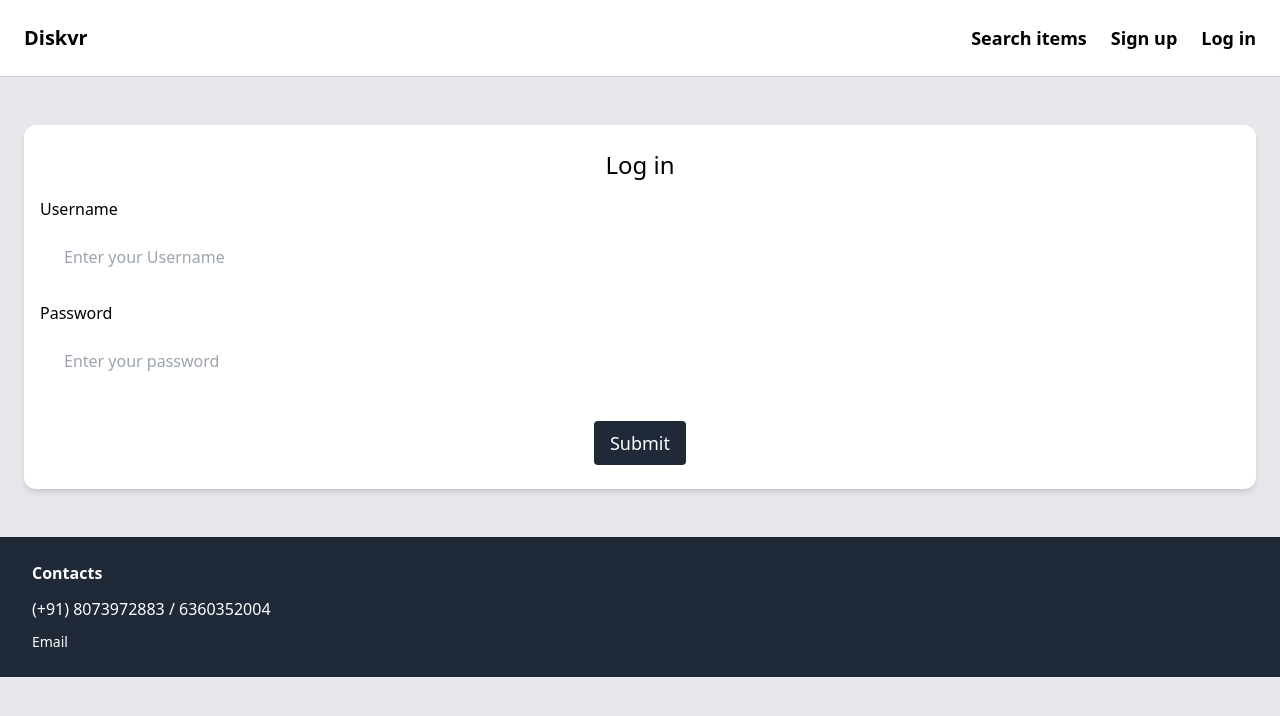
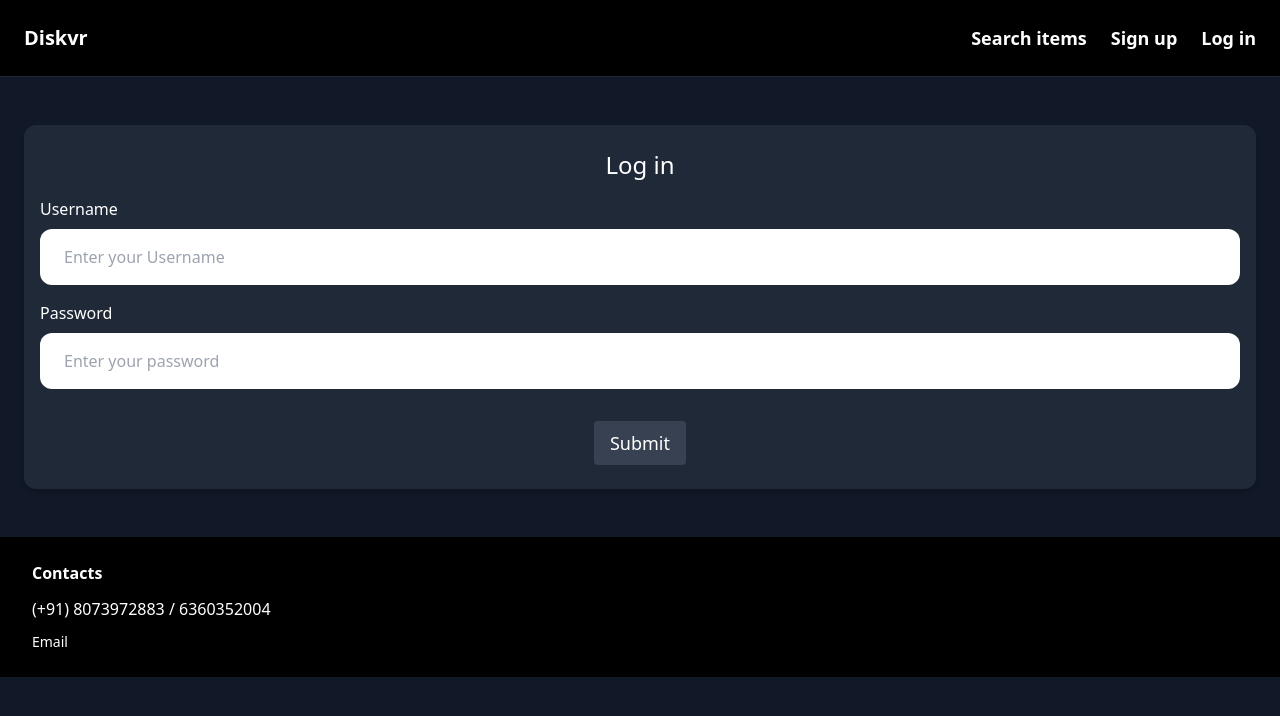
Before and after one commit to danieljkpraveen/Diskvr, a Django app: page /login/ in a window 1280 px wide. Shown: the top 716 px of the page. Run offline with Django 4.2, Linux system fonts and the light colour scheme.

Commit message:
dark mode interface

```diff
--- a/core/forms.py
+++ b/core/forms.py
@@ -20,7 +20,7 @@ class SignUpForm(UserCreationForm):
         widget=forms.TextInput(
             attrs= {
                 'placeholder': 'Enter your Username',
-                'class': 'w-full py-4 px-6 rounded-xl',
+                'class': 'w-full py-4 px-6 rounded-xl text-black',
             }
         )
     )
@@ -29,7 +29,7 @@ class SignUpForm(UserCreationForm):
         widget=forms.TextInput(
             attrs= {
                 'placeholder': 'Enter phone number',
-                'class': 'w-full py-4 px-6 rounded-xl',
+                'class': 'w-full py-4 px-6 rounded-xl text-black',
             }
         )
     )
@@ -38,7 +38,7 @@ class SignUpForm(UserCreationForm):
         widget=forms.EmailInput(
             attrs= {
                 'placeholder': 'Provide your Email ID',
-                'class': 'w-full py-4 px-6 rounded-xl',
+                'class': 'w-full py-4 px-6 rounded-xl text-black',
             }
         )
     )
@@ -46,7 +46,7 @@ class SignUpForm(UserCreationForm):
         widget=forms.PasswordInput(
             attrs= {
                 'placeholder': 'Enter unique password',
-                'class': 'w-full py-4 px-6 rounded-xl',
+                'class': 'w-full py-4 px-6 rounded-xl text-black',
             }
         )
     )
@@ -54,7 +54,7 @@ class SignUpForm(UserCreationForm):
         widget=forms.PasswordInput(
             attrs= {
                 'placeholder': 'Repeat password for confirmation',
-                'class': 'w-full py-4 px-6 rounded-xl',
+                'class': 'w-full py-4 px-6 rounded-xl text-black',
             }
         )
     )
@@ -65,7 +65,7 @@ class LoginForm(AuthenticationForm):
         widget=forms.TextInput(
             attrs= {
                 'placeholder': 'Enter your Username',
-                'class': 'w-full py-4 px-6 rounded-xl',
+                'class': 'w-full py-4 px-6 rounded-xl text-black',
             }
         )
     )
@@ -73,7 +73,7 @@ class LoginForm(AuthenticationForm):
         widget=forms.PasswordInput(
             attrs= {
                 'placeholder': 'Enter your password',
-                'class': 'w-full py-4 px-6 rounded-xl',
+                'class': 'w-full py-4 px-6 rounded-xl text-black',
             }
         )
     )
--- a/core/templates/core/base.html
+++ b/core/templates/core/base.html
@@ -6,6 +6,7 @@
   <link href="https://cdn.jsdelivr.net/npm/tailwindcss@2.2.7/dist/tailwind.min.css" rel="stylesheet">
   <title>{% block title %}{% endblock %} | Diskvr</title>
   <style>
+
     /* Custom styles for mobile optimization */
     @media (max-width: 640px) {
       .nav-links {
@@ -19,9 +20,9 @@
     }
   </style>
 </head>
-<body class="bg-gray-200">
+<body class="bg-gray-900">
 
-  <nav class="py-6 px-6 flex justify-between items-center border-b border-gray-300 bg-white">
+  <nav class="py-6 px-6 flex justify-between text-white items-center border-b border-gray-800 bg-black">
     <a href="/" class="text-xl font-semibold hover:text-blue-500">Diskvr</a>
     <div class="space-x-6 md:hidden">
       <button id="mobileMenuButton" class="text-lg font-semibold">
@@ -48,7 +49,7 @@
     {% endblock %}
   </div>
 
-  <footer class="py-6 px-4 sm:px-6 lg:px-8 flex flex-col md:flex-row justify-between bg-gray-800 h-auto md:h-[120px]">
+  <footer class="py-6 px-4 sm:px-6 lg:px-8 flex flex-col md:flex-row justify-between bg-black h-auto md:h-[120px]">
     <div class="w-full md:w-1/2 mt-4 md:mt-0">
         <h3 class="mb-3 font-semibold text-white">Contacts</h3>
         <ul class="space-y-2">
@@ -90,8 +91,7 @@
             window.open(whatsappLink, '_blank');
         }
     });
-});
-
+    });
   </script>
 
 </body>
--- a/core/templates/core/login.html
+++ b/core/templates/core/login.html
@@ -3,28 +3,28 @@
 {% block title %}Log in{% endblock %}
 
 {% block content %}
-<div class="w-full my-6 px-4 bg-white shadow-md rounded-xl p-6">
-    <h1 class="mb-4 text-xl md:text-2xl text-center">Log in</h1>
+<div class="w-full my-6 px-4 bg-gray-800 shadow-md rounded-xl p-6">
+    <h1 class="mb-4 text-xl md:text-2xl text-center text-white">Log in</h1>
 
-    <form method="post" action=".">
+    <form method="post" action="." class="text-white">
         {% csrf_token %}
         {{ form.non_field_errors }}
 
-        <div class="mb-4">
-            <label class="block mb-2">Username</label>
+        <div class="mb-4 bg-grey-900" >
+            <label class="block mb-2 text-white" >Username</label>
             {{ form.username }}
             {% if form.username.errors %}
-                <div class="mt-1 text-red-600">
+                <div class="mt-1">
                     {{ form.username.errors }}
                 </div>
             {% endif %}
         </div>
 
         <div class="mb-4">
-            <label class="block mb-2">Password</label>
+            <label class="block mb-2 text-white">Password</label>
             {{ form.password }}
             {% if form.password.errors %}
-                <div class="mt-1 text-red-600">
+                <div class="mt-1">
                     {{ form.password.errors }}
                 </div>
             {% endif %}
@@ -32,12 +32,12 @@
 
         <div class="flex justify-center p-2">
             {% if form.username.errors or form.password.errors or form.non_field_errors %}
-                <a href="{% url 'password_reset' %}" class="py-2 px-4 text-lg bg-gray-800 hover:bg-blue-500 rounded text-white">Reset password</a>
+                <a href="{% url 'password_reset' %}" class="py-2 px-4 text-lg bg-gray-700 hover:bg-blue-500 rounded text-white">Reset password</a>
             {% endif %}
         </div>
 
         <div class="flex justify-center">
-            <button class="py-2 px-4 text-lg bg-gray-800 hover:bg-blue-500 rounded text-white">
+            <button class="py-2 px-4 text-lg bg-gray-700 hover:bg-blue-500 rounded text-white">
                 Submit
             </button>
         </div>
--- a/core/templates/core/signup.html
+++ b/core/templates/core/signup.html
@@ -4,11 +4,11 @@
 
 {% block content %}
 
-<div class="w-full my-6 px-4 bg-white shadow-md rounded-xl p-6">
+<div class="w-full my-6 px-4 bg-gray-800 text-white shadow-md rounded-xl p-6">
 
     <h1 class="mb-4 text-2xl md:text-3xl text-center">Sign up</h1>
 
-    <form method="post" action=".">
+    <form method="post" action="." text-white>
         {% csrf_token %}
 
         <div class="mb-4">
@@ -62,7 +62,7 @@
         </div>
 
         <div class="flex justify-center">
-            <button class="py-2 px-5 text-lg bg-gray-800 hover:bg-blue-500 rounded-xl text-white">Submit</button>
+            <button class="py-2 px-5 text-lg bg-gray-700 hover:bg-blue-500 rounded-xl text-white">Submit</button>
         </div>
 
     </form>
--- a/inventory/forms.py
+++ b/inventory/forms.py
@@ -2,7 +2,7 @@ from django import forms
 from .models import NeonLights
 
 
-INPUT_CLASSES = "w-full py-4 px-6 rounded-xl border"
+INPUT_CLASSES = "w-full py-4 px-6 rounded-xl border bg-gray-800 text-white"
 
 
 class NewItemForm(forms.ModelForm):
--- a/inventory/templates/inventory/form.html
+++ b/inventory/templates/inventory/form.html
@@ -3,8 +3,8 @@
 {% block title %}{{ title }}{% endblock %}
 
 {% block content %}
-<div class="p-4">
-    <h1 class="mb-4 text-2xl sm:text-3xl">{{ title }}</h1>
+<div class="p-4 text-white">
+    <h1 class="mb-4 text-2xl sm:text-3xl text-white">{{ title }}</h1>
     <form action="." method="post" enctype="multipart/form-data">
 
         {% csrf_token %}
@@ -22,7 +22,7 @@
         {% endif %}
 
         <div class="text-center mt-6">
-            <button class="w-full py-2 px-4 text-lg bg-gray-800 hover:bg-blue-500 rounded-lg text-white">Submit</button>
+            <button class="w-full py-2 px-4 text-lg bg-gray-700 hover:bg-blue-500 rounded-lg text-white">Submit</button>
         </div>
 
     </form>
```
Also changed, not shown: core/templates/core/index.html (+5 -5 lines), core/templates/core/password_reset.html (+4 -4 lines), inventory/templates/inventory/items.html (+7 -8 lines).
